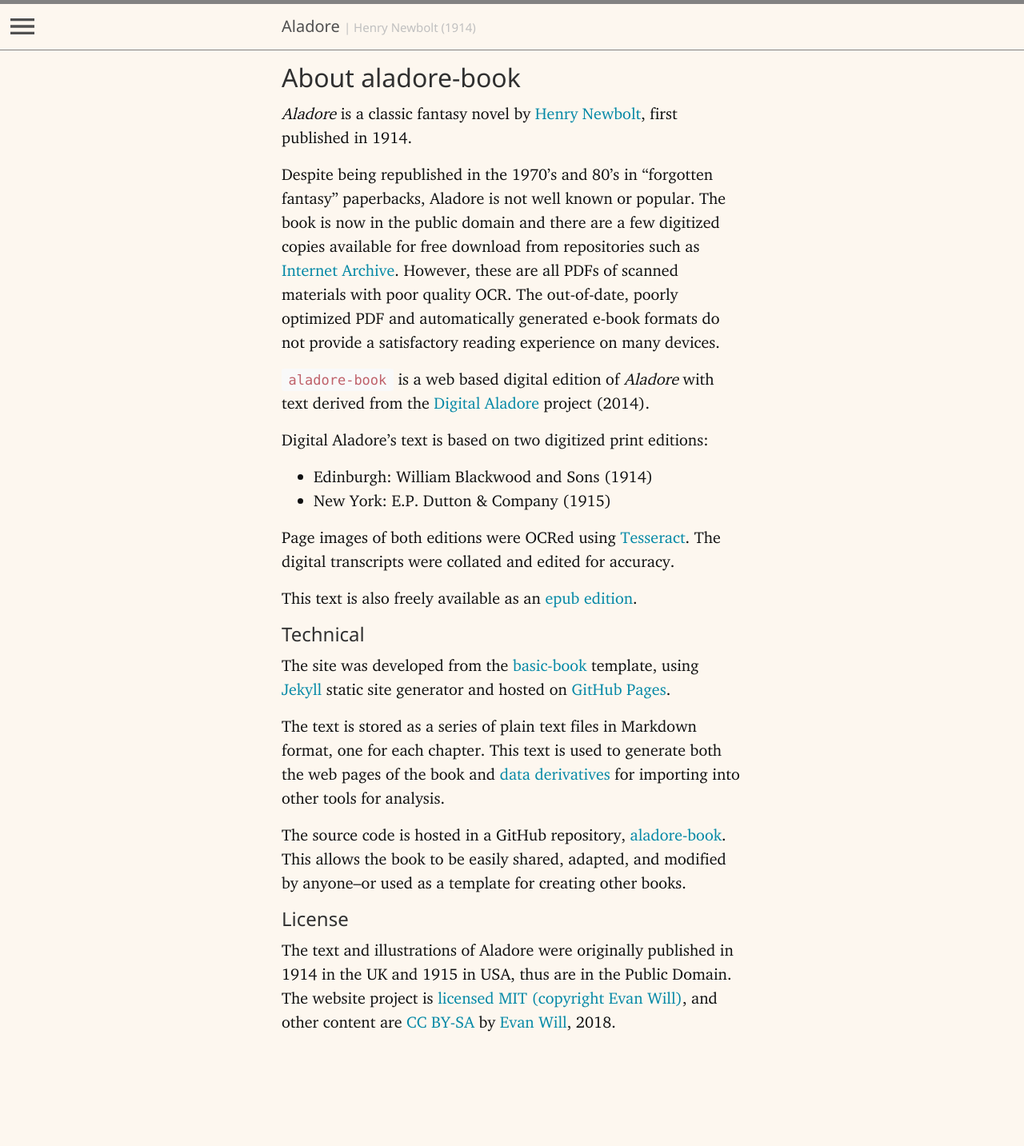
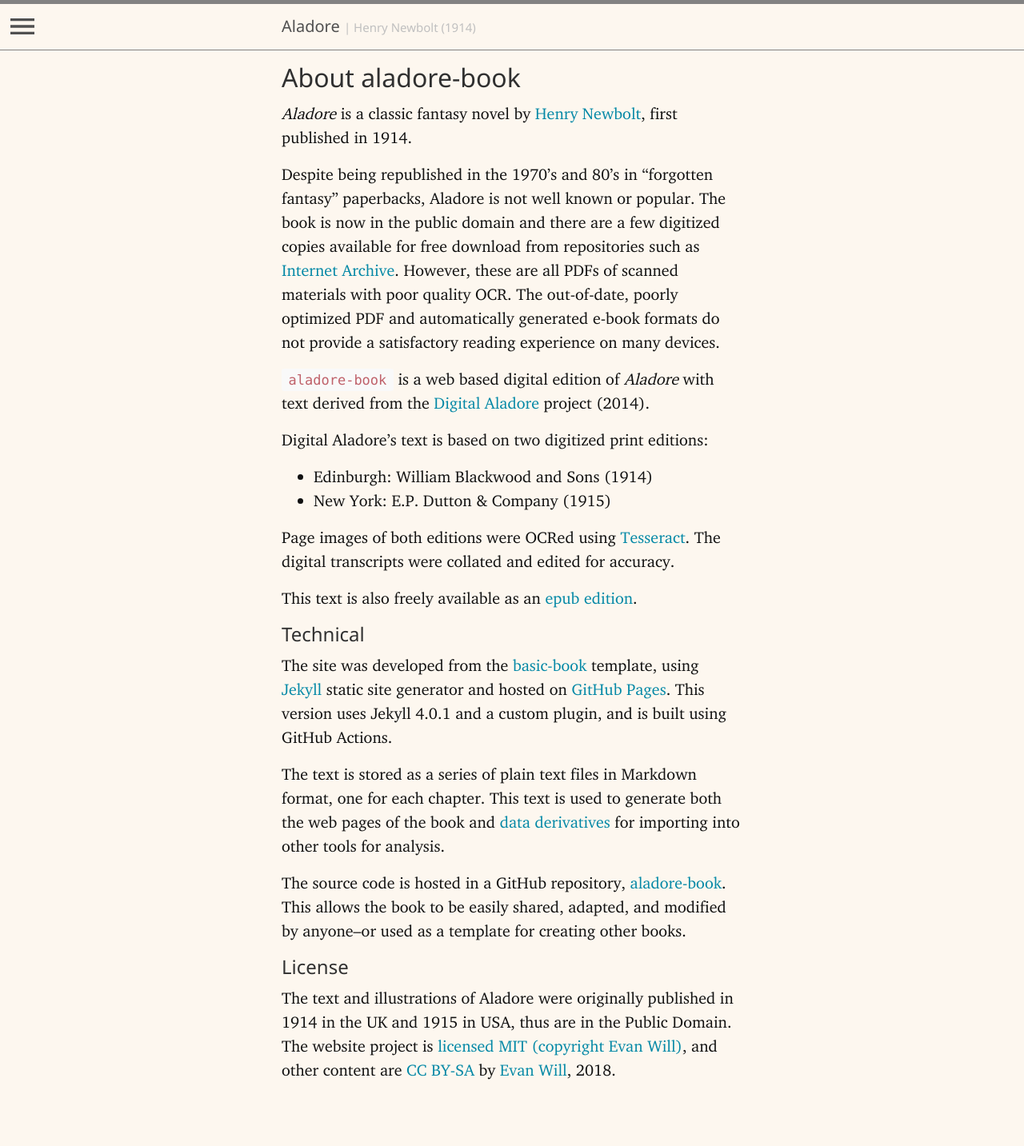
Before and after one commit to evanwill/aladore-book, a Jekyll site: the page built from about.md, in a window 1280 px wide. Shown: the whole page at 80% size. Built offline with Jekyll 4.4.1, drawn with Linux system fonts in a browser that asks for light colours; before the commit the page ends 1373 px from its top, so only the background shows below that.

Commit message:
update about

```diff
--- a/about.md
+++ b/about.md
@@ -25,6 +25,7 @@
 ## Technical
 
 The site was developed from the [basic-book](https://github.com/evanwill/basic-book) template, using [Jekyll](http://jekyllrb.com/) static site generator and hosted on [GitHub Pages](https://pages.github.com/).
+This version uses Jekyll 4.0.1 and a custom plugin, and is built using GitHub Actions.
 
 The text is stored as a series of plain text files in Markdown format, one for each chapter.
 This text is used to generate both the web pages of the book and [data derivatives]({{ '/data/' | absolute_url }}) for importing into other tools for analysis.
```
